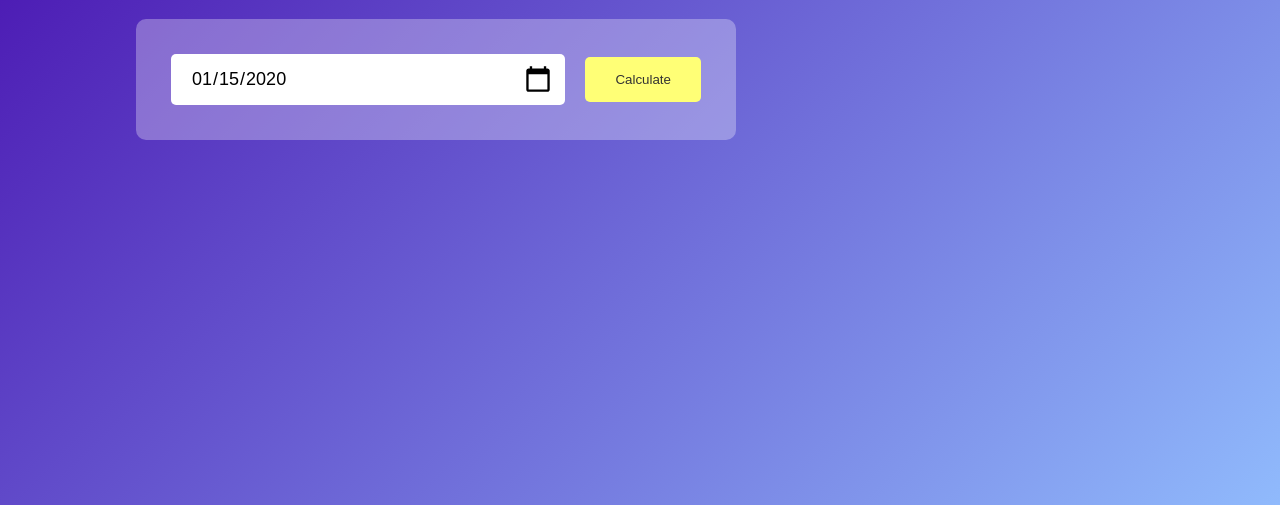
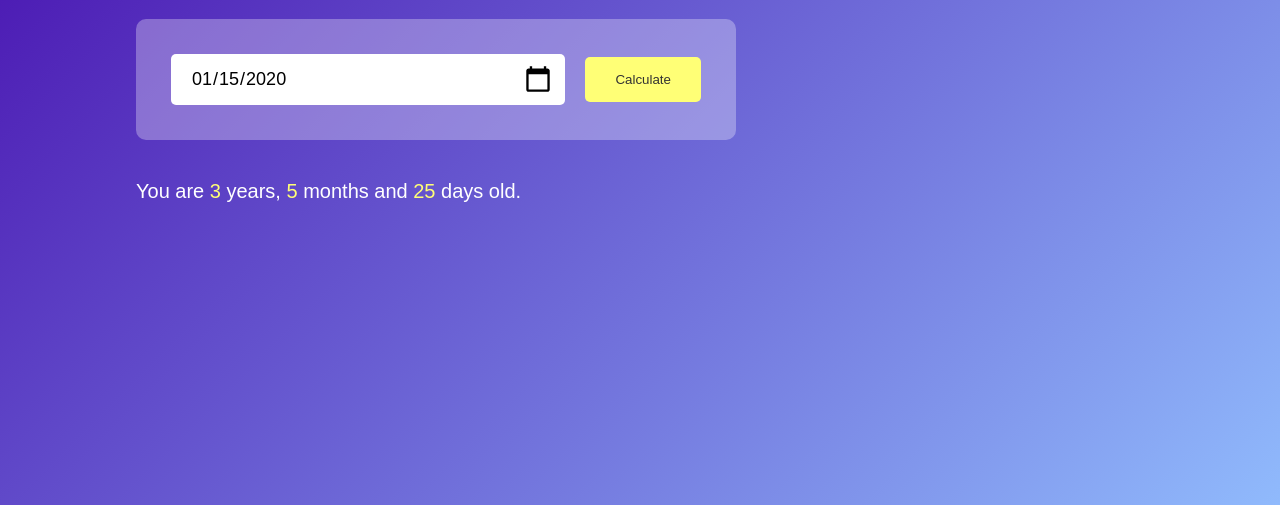
Before and after one commit to hectorclarkag/html_css_js_10, a plain HTML site: page index.html in a window 1280 px wide. Both pictures are taken after typing "2020-01-15" into the empty fields and a click on the button "Calculate". Shown: the part 295-800 px from the top of the page. Drawn offline with Linux system fonts and the light colour scheme.

Commit message:
finalizando o js

```diff
--- a/index.html
+++ b/index.html
@@ -12,9 +12,11 @@
             <h1>JavaScript <br> <span>Age Calculator</span></h1>
             <div class="input_box">
                 <input type="date" name="date" id="date" placeholder="date">
-                <button>Calculate</button>
+                <button onclick="calculateAge()">Calculate</button>
             </div>
+            <p id="result"></p>
         </div>
     </div>
+    <script src="script.js"></script>
 </body>
 </html>
--- /dev/null
+++ b/script.js
@@ -0,0 +1,47 @@
+let userInput = document.getElementById("date");
+userInput.max = new Date().toISOString().split("T")[0];
+let result = document.getElementById("result");
+
+function calculateAge() {
+    let birthDate = new Date(userInput.value);
+
+    let d1 = birthDate.getDate();
+    let m1 = birthDate.getMonth() + 1;
+    let y1 = birthDate.getFullYear();
+
+    let today = new Date();
+
+    let d2 = today.getDate();
+    let m2 = today.getMonth() + 1;
+    let y2 = today.getFullYear();
+
+    let d3, m3, y3;
+
+    y3 = y2 - y1;
+
+    if (m2 >= m1) {
+        m3 = m2 - m1;
+    } else {
+        y3--;
+        m3 = 12 + m2 - m1;
+    }
+
+    if (d2 >= d1) {
+        d3 = d2 - d1;
+    } else {
+        m3--;
+        d3 = getDaysInMonth(y1, m1) + d2 - d1;
+    }
+
+    if (m3 < 0) {
+        m2 = 11;
+        y3--;
+    }
+
+    result.innerHTML = `You are <span>${y3}</span> years, <span>${m3}</span> months and <span>${d3}</span> days old.`
+
+}
+
+function getDaysInMonth(year, month) {
+    return new Date(year, month, 0).getDate();
+}
--- a/style.css
+++ b/style.css
@@ -63,3 +63,9 @@
     color: #333;
     cursor: pointer;
 }
+#result {
+    font-size: 20px;
+}
+#result span {
+    color: #ffff76;
+}
```
